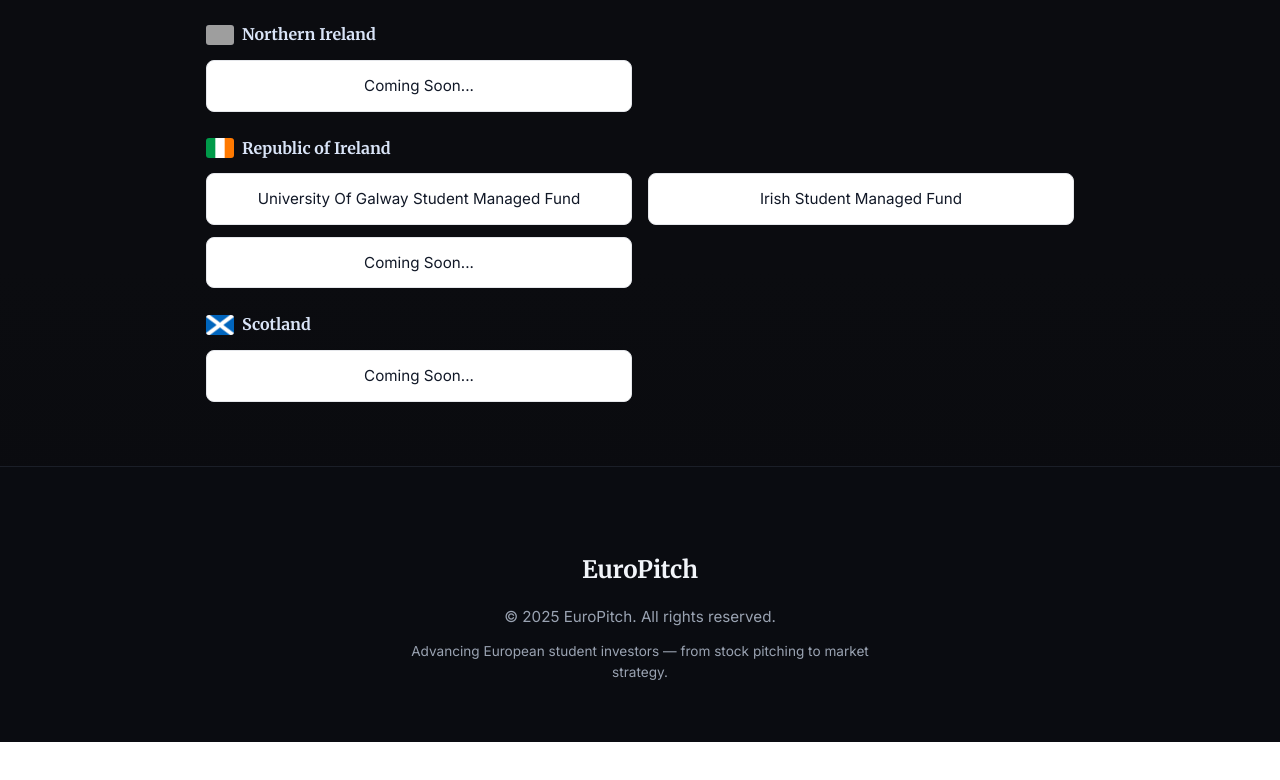
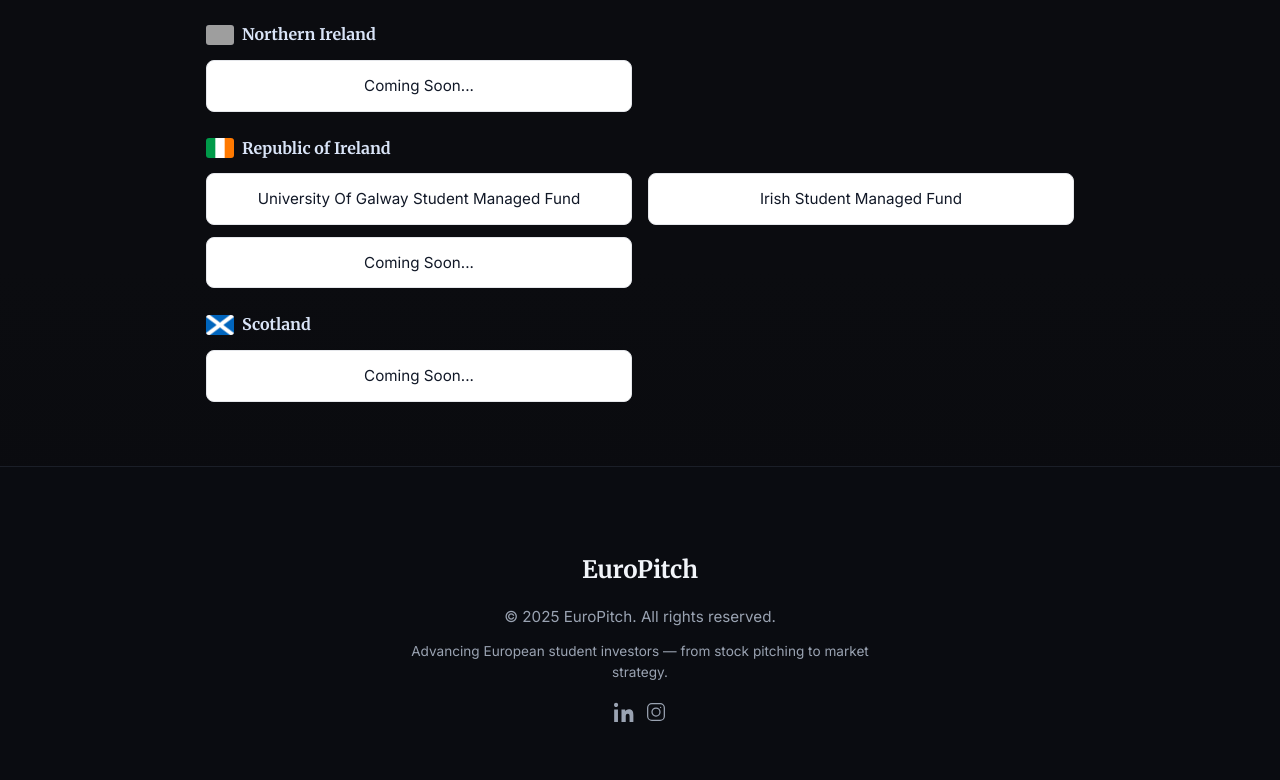
Before and after one commit to EuroPitch/EuroPitch, a React (Vite) app in the folder frontend/: page / in a window 1280 px wide. Shown: the part 1894-2674 px from the top of the page. Before the commit the page ends 2636 px from the top, so only its background shows below. Built offline with nearby package versions, Linux system fonts and the light colour scheme; grey boxes are pictures that could not be loaded.

Commit message:
Fixed footer

```diff
--- a/frontend/src/components/Footer.jsx
+++ b/frontend/src/components/Footer.jsx
@@ -5,12 +5,68 @@
     <footer className="footer">
       <div className="footer-inner">
         <p className="footer-title">EuroPitch</p>
-        <p className="footer-text">
-          © {year} EuroPitch. All rights reserved.
+        <p className="footer-text">© {year} EuroPitch. All rights reserved.</p>
+        <p className="footer-subtext">
+          Advancing European student investors — from stock pitching to market
+          strategy.
         </p>
-        <p className="footer-subtext">
-          Advancing European student investors — from stock pitching to market strategy.
-        </p>
+        <div className="footer-social" style={{ marginTop: 12 }}>
+          <a
+            href="https://www.linkedin.com/company/euro-pitch"
+            target="_blank"
+            rel="noopener noreferrer"
+            aria-label="EuroPitch on LinkedIn"
+            className="footer-social-link"
+            style={{ marginRight: 12, color: "inherit" }}
+          >
+            {/* LinkedIn icon */}
+            <svg
+              width="20"
+              height="20"
+              viewBox="0 0 24 24"
+              fill="currentColor"
+              xmlns="http://www.w3.org/2000/svg"
+              aria-hidden="true"
+            >
+              <path d="M4.98 3.5C4.98 4.88 3.86 6 2.48 6S0 4.88 0 3.5 1.12 1 2.5 1 4.98 2.12 4.98 3.5zM.2 8.98h4.56V24H.2V8.98zM8.98 8.98h4.37v2.05h.06c.61-1.16 2.11-2.39 4.34-2.39 4.64 0 5.5 3.05 5.5 7.02V24h-4.56v-6.42c0-1.53-.03-3.5-2.13-3.5-2.13 0-2.46 1.66-2.46 3.39V24H8.98V8.98z" />
+            </svg>
+          </a>
+
+          <a
+            href="https://www.instagram.com/euro.pitch"
+            target="_blank"
+            rel="noopener noreferrer"
+            aria-label="EuroPitch on Instagram"
+            className="footer-social-link"
+            style={{ color: "inherit" }}
+          >
+            {/* Instagram icon */}
+            <svg
+              width="20"
+              height="20"
+              viewBox="0 0 24 24"
+              fill="none"
+              xmlns="http://www.w3.org/2000/svg"
+              aria-hidden="true"
+            >
+              <rect
+                x="2"
+                y="2"
+                width="20"
+                height="20"
+                rx="5"
+                stroke="currentColor"
+                strokeWidth="1.5"
+              />
+              <path
+                d="M12 7.2a4.8 4.8 0 1 0 0 9.6 4.8 4.8 0 0 0 0-9.6z"
+                stroke="currentColor"
+                strokeWidth="1.5"
+              />
+              <circle cx="17.5" cy="6.5" r="0.75" fill="currentColor" />
+            </svg>
+          </a>
+        </div>
       </div>
     </footer>
   );
```
